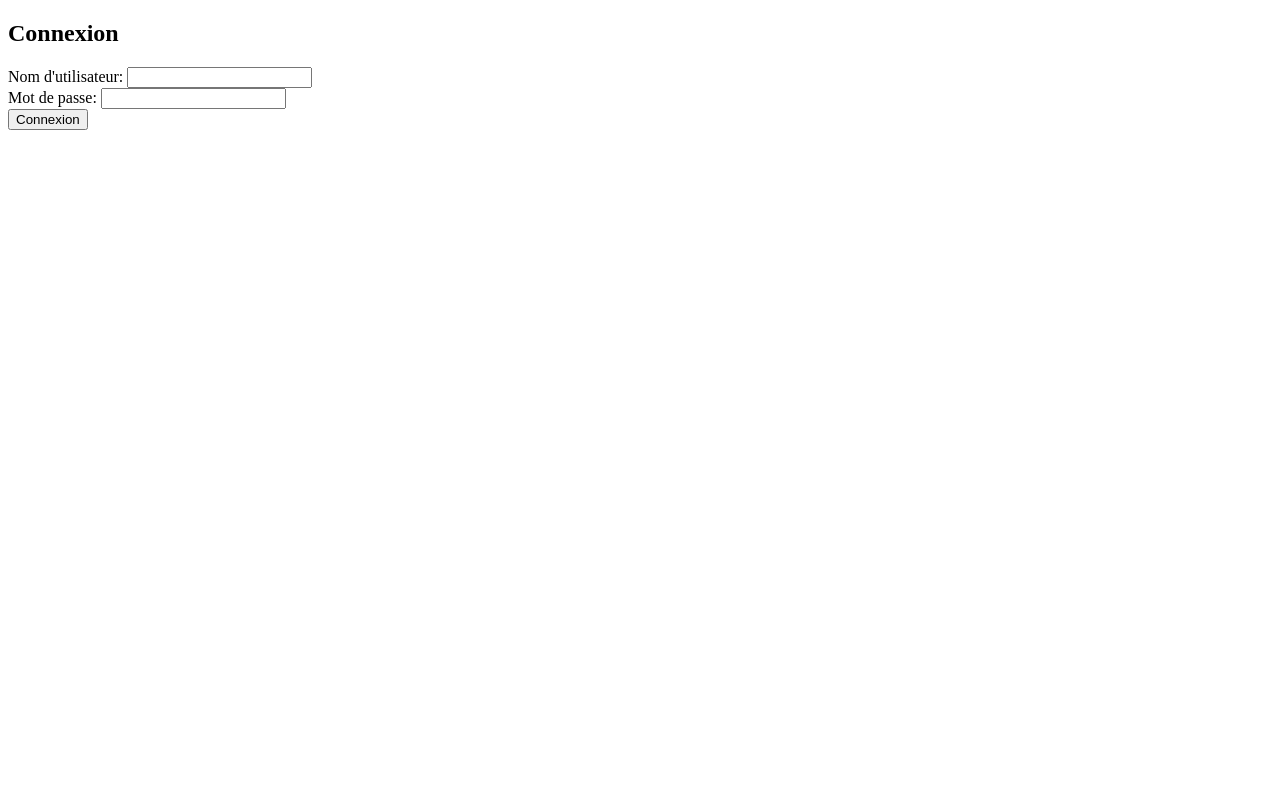
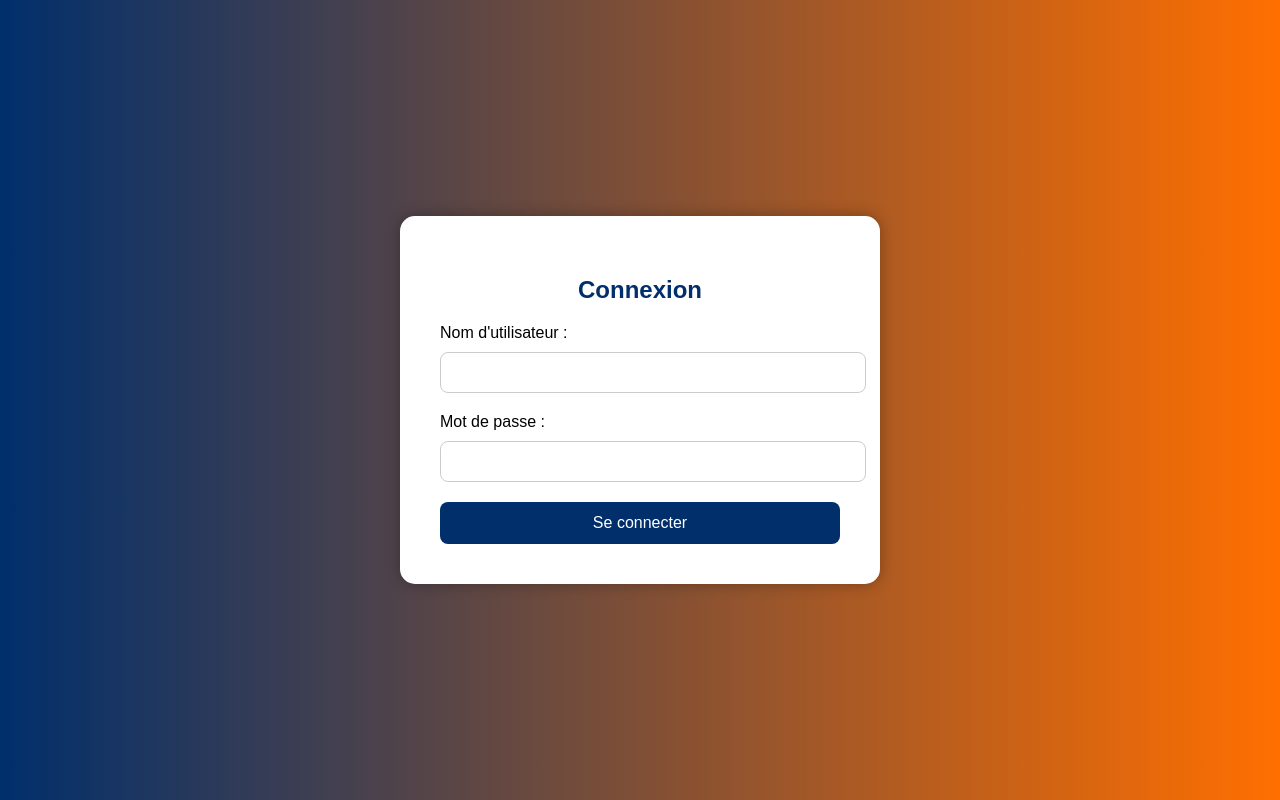
Before and after one commit to protec38/CAI, a Flask app: page / in a window 1280 px wide. Run offline with Flask 3, Linux system fonts and the light colour scheme.

Commit message:
Update login.html

```diff
--- a/app/templates/login.html
+++ b/app/templates/login.html
@@ -1,29 +1,86 @@
-<!-- templates/login.html -->
 <!DOCTYPE html>
 <html lang="fr">
 <head>
     <meta charset="UTF-8">
     <title>Connexion</title>
+    <style>
+        body {
+            background: linear-gradient(to right, #002f6c, #ff6f00);
+            font-family: Arial, sans-serif;
+            color: white;
+            height: 100vh;
+            margin: 0;
+            display: flex;
+            align-items: center;
+            justify-content: center;
+        }
+
+        .login-container {
+            background: white;
+            color: black;
+            padding: 40px;
+            border-radius: 15px;
+            box-shadow: 0 0 15px rgba(0,0,0,0.3);
+            width: 100%;
+            max-width: 400px;
+        }
+
+        h2 {
+            text-align: center;
+            color: #002f6c;
+        }
+
+        input[type="text"],
+        input[type="password"] {
+            width: 100%;
+            padding: 12px;
+            margin-top: 10px;
+            margin-bottom: 20px;
+            border: 1px solid #ccc;
+            border-radius: 8px;
+        }
+
+        button {
+            width: 100%;
+            background-color: #002f6c;
+            color: white;
+            border: none;
+            padding: 12px;
+            border-radius: 8px;
+            font-size: 16px;
+            cursor: pointer;
+        }
+
+        button:hover {
+            background-color: #001f4c;
+        }
+
+        .error {
+            color: red;
+            text-align: center;
+            margin-bottom: 15px;
+        }
+    </style>
 </head>
 <body>
+    <div class="login-container">
         <h2>Connexion</h2>
         {% with messages = get_flashed_messages(with_categories=true) %}
           {% if messages %}
-        <ul>
             {% for category, message in messages %}
-            <li class="{{ category }}">{{ message }}</li>
+              <div class="error">{{ message }}</div>
             {% endfor %}
-        </ul>
           {% endif %}
         {% endwith %}
         <form method="POST" action="{{ url_for('main_bp.login') }}">
-        <label>Nom d'utilisateur:</label>
-        <input type="text" name="username" required>
-        <br>
-        <label>Mot de passe:</label>
-        <input type="password" name="password" required>
-        <br>
-        <button type="submit">Connexion</button>
+            <label for="username">Nom d'utilisateur :</label>
+            <input type="text" id="username" name="username" required>
+
+            <label for="password">Mot de passe :</label>
+            <input type="password" id="password" name="password" required>
+
+            <button type="submit">Se connecter</button>
         </form>
+    </div>
 </body>
 </html>
```
Lines whose indentation alone changed are shown as unchanged.
